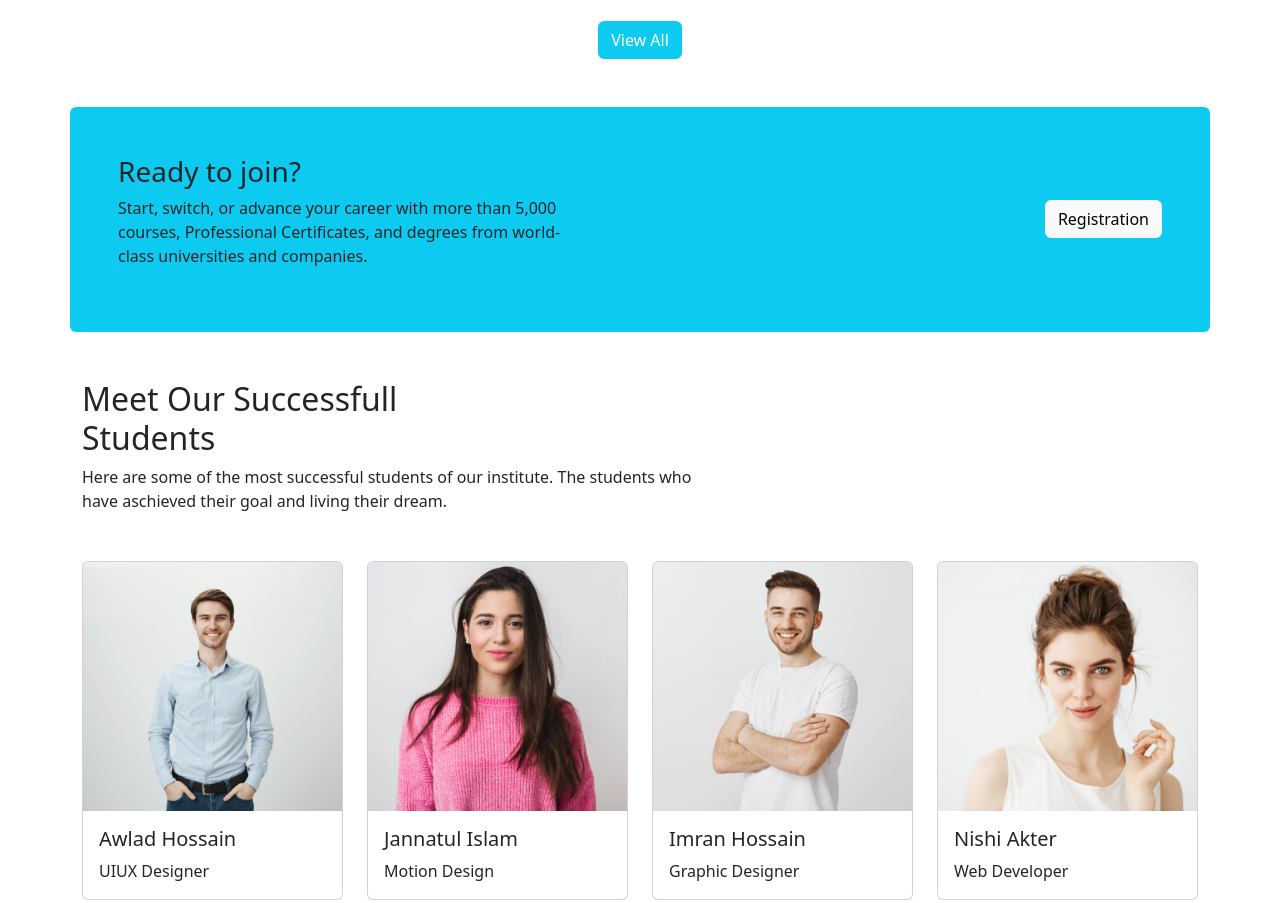
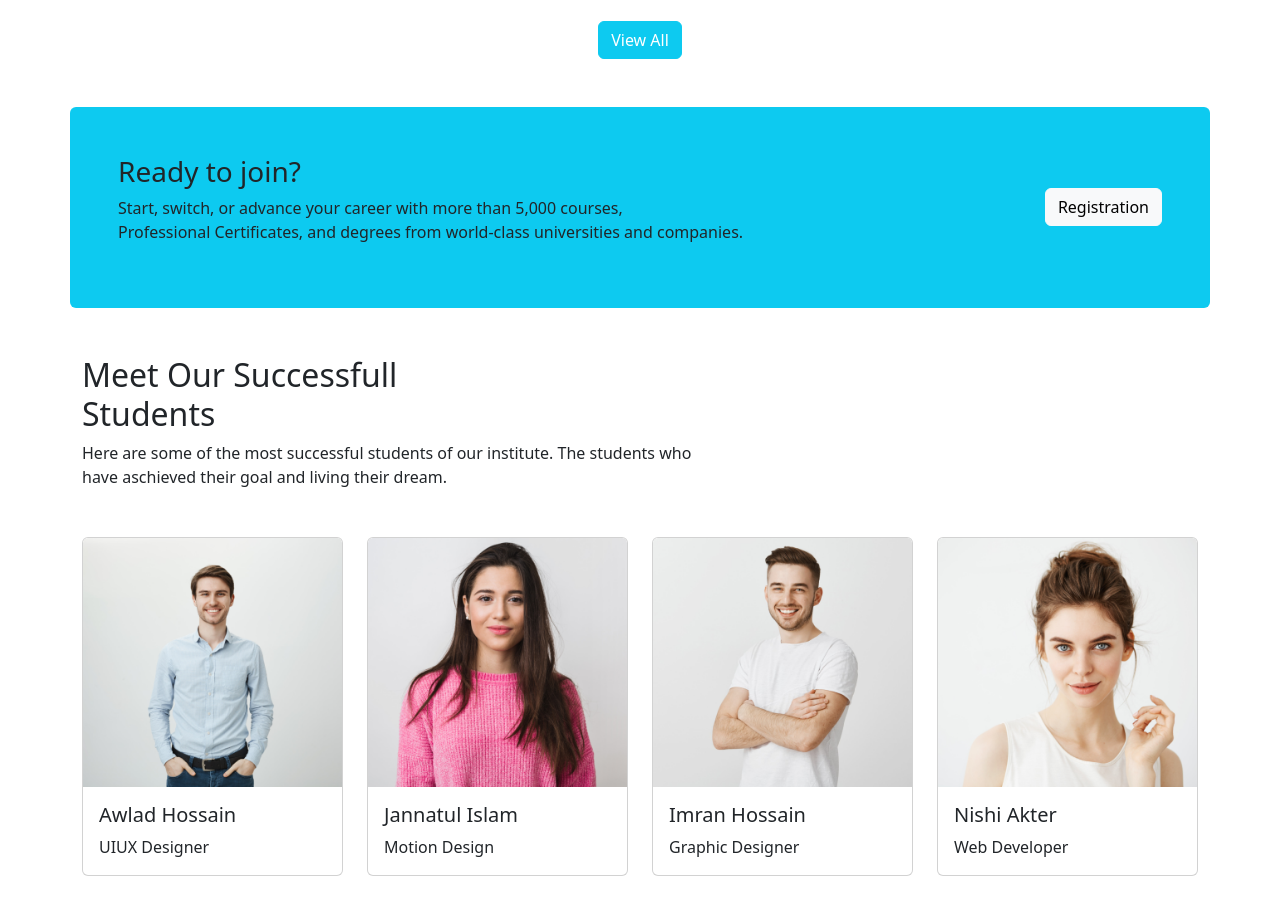
Before and after one commit to Tareq35/educom-website, a plain HTML site: page index.html in a window 1280 px wide. Shown: the part 1600-2503 px from the top of the page. Drawn offline with nearby package versions, Linux system fonts and the light colour scheme.

Commit message:
ready section updated

```diff
--- a/index.html
+++ b/index.html
@@ -263,14 +263,18 @@
 
         <!--============== ready section start ============== -->
 
-        <section class="container my-5 rounded p-5 bg-info d-flex ">
-            <div>
-                <h3>Ready to join?</h3>
-                <p class="w-50">Start, switch, or advance your career with more than 5,000 courses, Professional
-                    Certificates, and
-                    degrees from world-class universities and companies.</p>
+        <section class="container my-5 rounded p-5 bg-info d-lg-flex">
+            <div class="d-md-flex flex-md-column me-lg-auto">
+                <div class="text-md-center text-lg-start text-center">
+                    <h3>Ready to join?</h3>
+                    <p>
+                        Start, switch, or advance your career with more than 5,000 courses,<br> Professional
+                        Certificates, and
+                        degrees from world-class universities and companies.
+                    </p>
+                </div>
             </div>
-            <div class="d-flex align-items-center">
+            <div class="d-flex align-items-center justify-content-center">
                 <div>
                     <!-- Button trigger modal -->
                     <button type="button" class="btn btn-light" data-bs-toggle="modal" data-bs-target="#exampleModal">
@@ -323,7 +327,8 @@
             <div>
                 <h2>Meet Our Successfull <br> Students</h2>
                 <p>
-                    Here are some of the most successful students of our institute. The students who <br> have aschieved their goal and living their
+                    Here are some of the most successful students of our institute. The students who <br> have aschieved
+                    their goal and living their
                     dream.
             </div>
 
```
